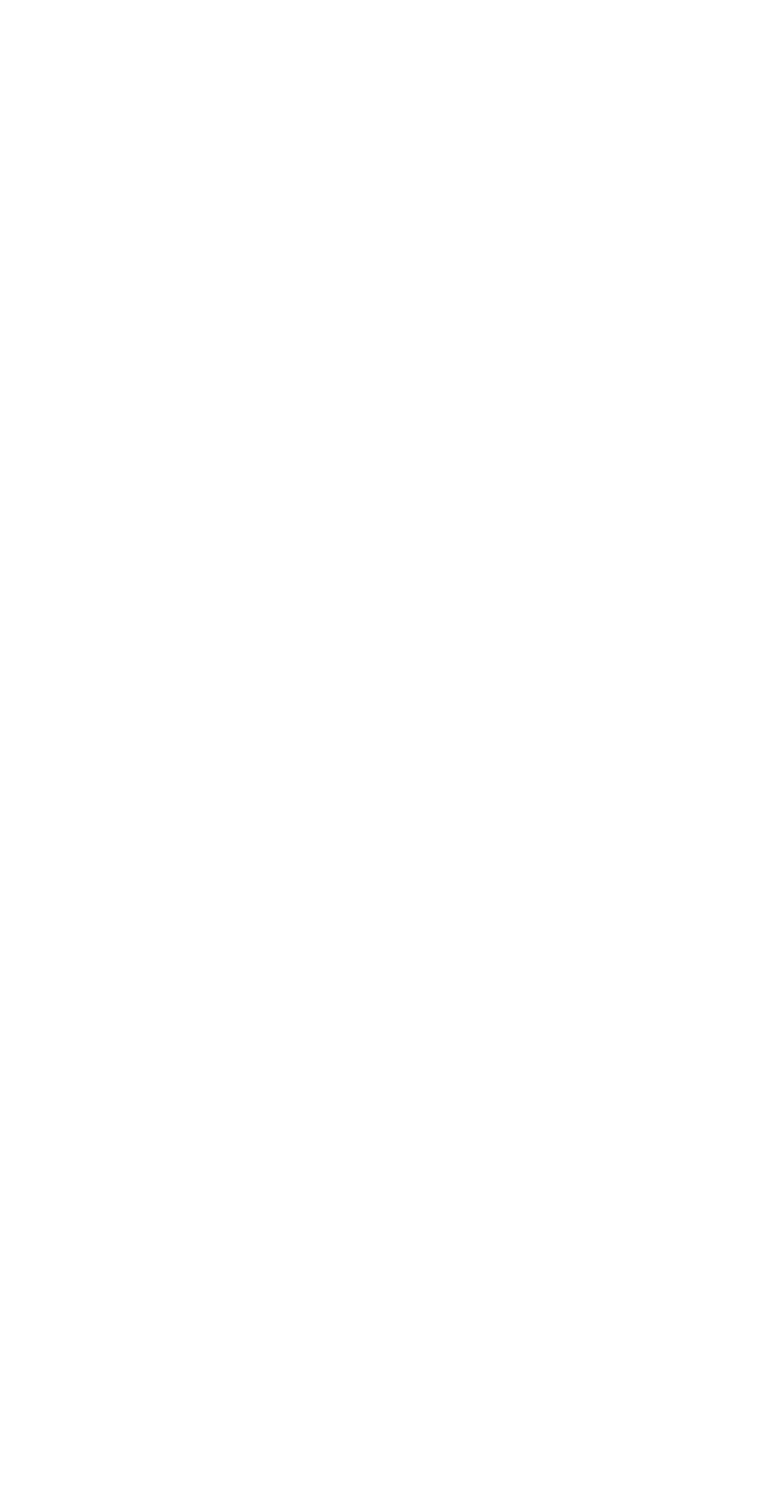
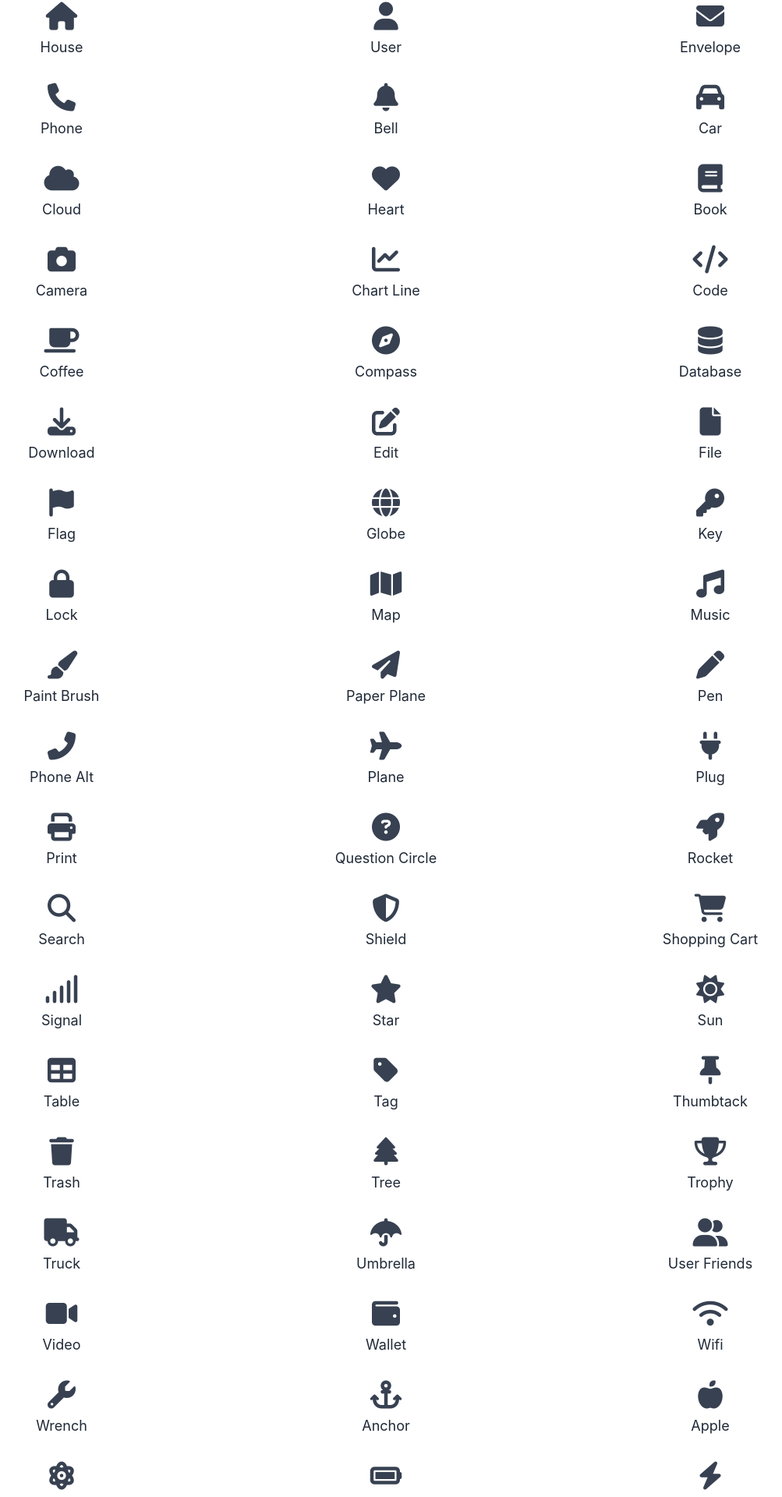
Before and after one commit to Adeel940/Assignment-2-BSCS21008, a React (Create React App) app: page /icons in a window 1280 px wide. Before the commit this address had no page. Shown: the part 101-2021 px from the top of the page at 78% size, without its empty margins (145-1148 px from the left). Before the commit the page ends 800 px from the top, so only its background shows below. Built offline with nearby package versions, Linux system fonts and the light colour scheme.

Commit message:
Implement Icons

```diff
--- a/src/App.js
+++ b/src/App.js
@@ -6,6 +6,7 @@ import SignIn from "./signin";
 import SignUp from "./signup";
 import BlankPage from "./Blank";
 import MainMenu from "./MainMenu"
+import IconsList from "./icons"
 import '@fortawesome/fontawesome-free/css/all.min.css';
 
 
@@ -19,6 +20,7 @@ function App() {
         <Route path="/signup" element={<SignUp/>}/>
         <Route path="/Blank" element={<BlankPage/>} />
         <Route path="/menu" element={<MainMenu/>}/>
+        <Route path="/icons" element={<IconsList/>}/>
       </Routes>
     </Router>
   );
--- a/src/components/sideBar.js
+++ b/src/components/sideBar.js
@@ -44,8 +44,8 @@ const SideBar = () => {
                     </Link>
                 </li>
                 <li className="text-gray-300 py-2 px-4 hover:bg-gray-700 rounded">
-                    <Link to="/profile">
-                        Buttons
+                    <Link to="/icons">
+                        Icons
                     </Link>
                 </li>
                 <li className="text-gray-300 py-2 px-4 hover:bg-gray-700 rounded">
--- /dev/null
+++ b/src/icons.js
@@ -0,0 +1,84 @@
+// IconsList.js
+import React from 'react';
+
+const IconsList = () => {
+  const icons = [
+    { className: 'fa-solid fa-house', name: 'House' },
+    { className: 'fa-solid fa-user', name: 'User' },
+    { className: 'fa-solid fa-envelope', name: 'Envelope' },
+    { className: 'fa-solid fa-phone', name: 'Phone' },
+    { className: 'fa-solid fa-bell', name: 'Bell' },
+    { className: 'fa-solid fa-car', name: 'Car' },
+    { className: 'fa-solid fa-cloud', name: 'Cloud' },
+    { className: 'fa-solid fa-heart', name: 'Heart' },
+    { className: 'fa-solid fa-book', name: 'Book' },
+    { className: 'fa-solid fa-camera', name: 'Camera' },
+    { className: 'fa-solid fa-chart-line', name: 'Chart Line' },
+    { className: 'fa-solid fa-code', name: 'Code' },
+    { className: 'fa-solid fa-coffee', name: 'Coffee' },
+    { className: 'fa-solid fa-compass', name: 'Compass' },
+    { className: 'fa-solid fa-database', name: 'Database' },
+    { className: 'fa-solid fa-download', name: 'Download' },
+    { className: 'fa-solid fa-edit', name: 'Edit' },
+    { className: 'fa-solid fa-file', name: 'File' },
+    { className: 'fa-solid fa-flag', name: 'Flag' },
+    { className: 'fa-solid fa-globe', name: 'Globe' },
+    { className: 'fa-solid fa-key', name: 'Key' },
+    { className: 'fa-solid fa-lock', name: 'Lock' },
+    { className: 'fa-solid fa-map', name: 'Map' },
+    { className: 'fa-solid fa-music', name: 'Music' },
+    { className: 'fa-solid fa-paint-brush', name: 'Paint Brush' },
+    { className: 'fa-solid fa-paper-plane', name: 'Paper Plane' },
+    { className: 'fa-solid fa-pen', name: 'Pen' },
+    { className: 'fa-solid fa-phone-alt', name: 'Phone Alt' },
+    { className: 'fa-solid fa-plane', name: 'Plane' },
+    { className: 'fa-solid fa-plug', name: 'Plug' },
+    { className: 'fa-solid fa-print', name: 'Print' },
+    { className: 'fa-solid fa-question-circle', name: 'Question Circle' },
+    { className: 'fa-solid fa-rocket', name: 'Rocket' },
+    { className: 'fa-solid fa-search', name: 'Search' },
+    { className: 'fa-solid fa-shield-alt', name: 'Shield' },
+    { className: 'fa-solid fa-shopping-cart', name: 'Shopping Cart' },
+    { className: 'fa-solid fa-signal', name: 'Signal' },
+    { className: 'fa-solid fa-star', name: 'Star' },
+    { className: 'fa-solid fa-sun', name: 'Sun' },
+    { className: 'fa-solid fa-table', name: 'Table' },
+    { className: 'fa-solid fa-tag', name: 'Tag' },
+    { className: 'fa-solid fa-thumbtack', name: 'Thumbtack' },
+    { className: 'fa-solid fa-trash', name: 'Trash' },
+    { className: 'fa-solid fa-tree', name: 'Tree' },
+    { className: 'fa-solid fa-trophy', name: 'Trophy' },
+    { className: 'fa-solid fa-truck', name: 'Truck' },
+    { className: 'fa-solid fa-umbrella', name: 'Umbrella' },
+    { className: 'fa-solid fa-user-friends', name: 'User Friends' },
+    { className: 'fa-solid fa-video', name: 'Video' },
+    { className: 'fa-solid fa-wallet', name: 'Wallet' },
+    { className: 'fa-solid fa-wifi', name: 'Wifi' },
+    { className: 'fa-solid fa-wrench', name: 'Wrench' },
+    { className: 'fa-solid fa-anchor', name: 'Anchor' },
+    { className: 'fa-solid fa-apple-alt', name: 'Apple' },
+    { className: 'fa-solid fa-atom', name: 'Atom' },
+    { className: 'fa-solid fa-battery-full', name: 'Battery Full' },
+    { className: 'fa-solid fa-bolt', name: 'Bolt' },
+    { className: 'fa-solid fa-bug', name: 'Bug' },
+    { className: 'fa-solid fa-bullhorn', name: 'Bullhorn' },
+    { className: 'fa-solid fa-bus', name: 'Bus' },
+    { className: 'fa-solid fa-calendar-alt', name: 'Calendar' },
+  ];
+
+  return (
+    <div className="container mx-auto p-8">
+      <h2 className="text-4xl text-center font-semibold mb-8">Font Awesome Icons</h2>
+      <div className="grid grid-cols-3 gap-8">
+        {icons.map((icon, index) => (
+          <div key={index} className="text-center">
+            <i className={`${icon.className} text-4xl text-gray-700 mb-2`}></i>
+            <p className="text-lg text-gray-800">{icon.name}</p>
+          </div>
+        ))}
+      </div>
+    </div>
+  );
+};
+
+export default IconsList;
```
